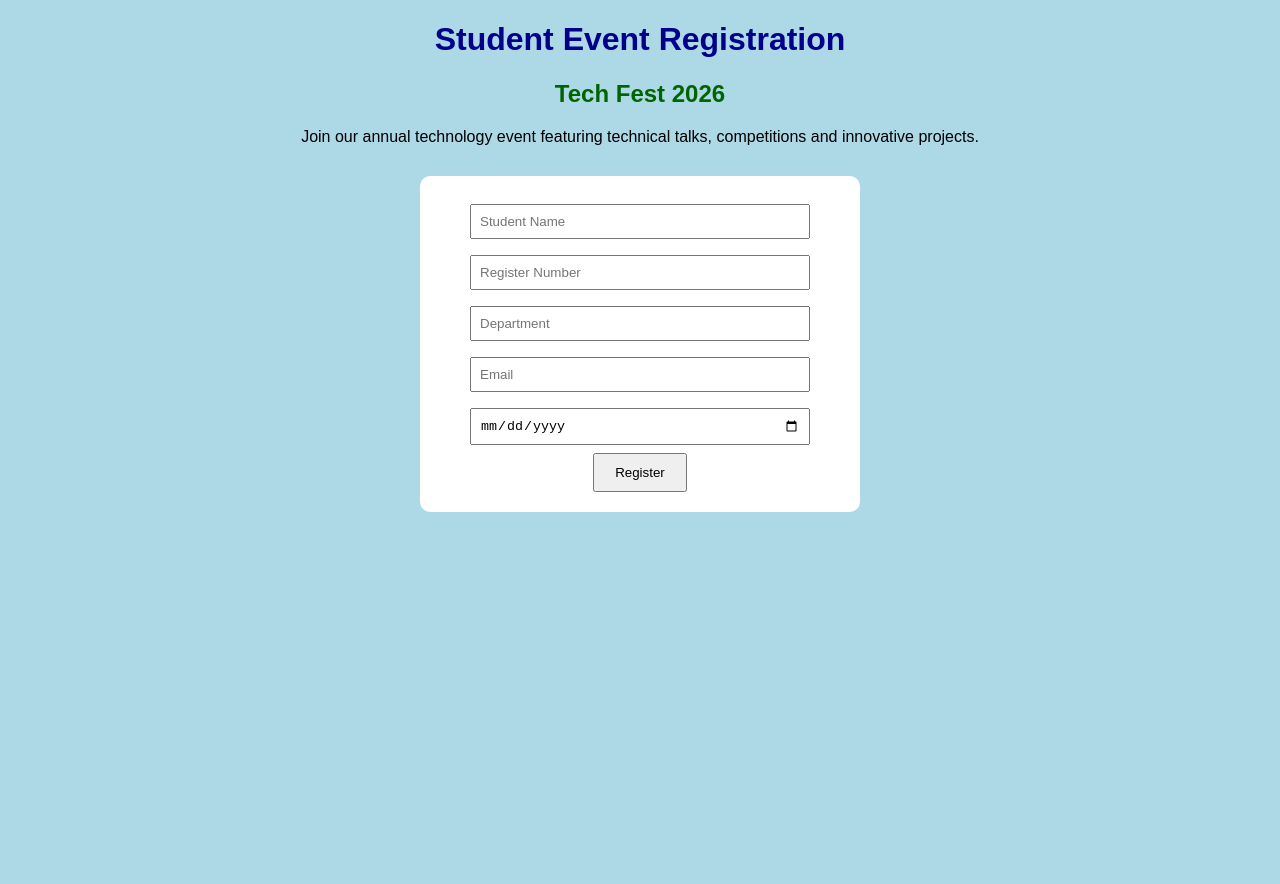
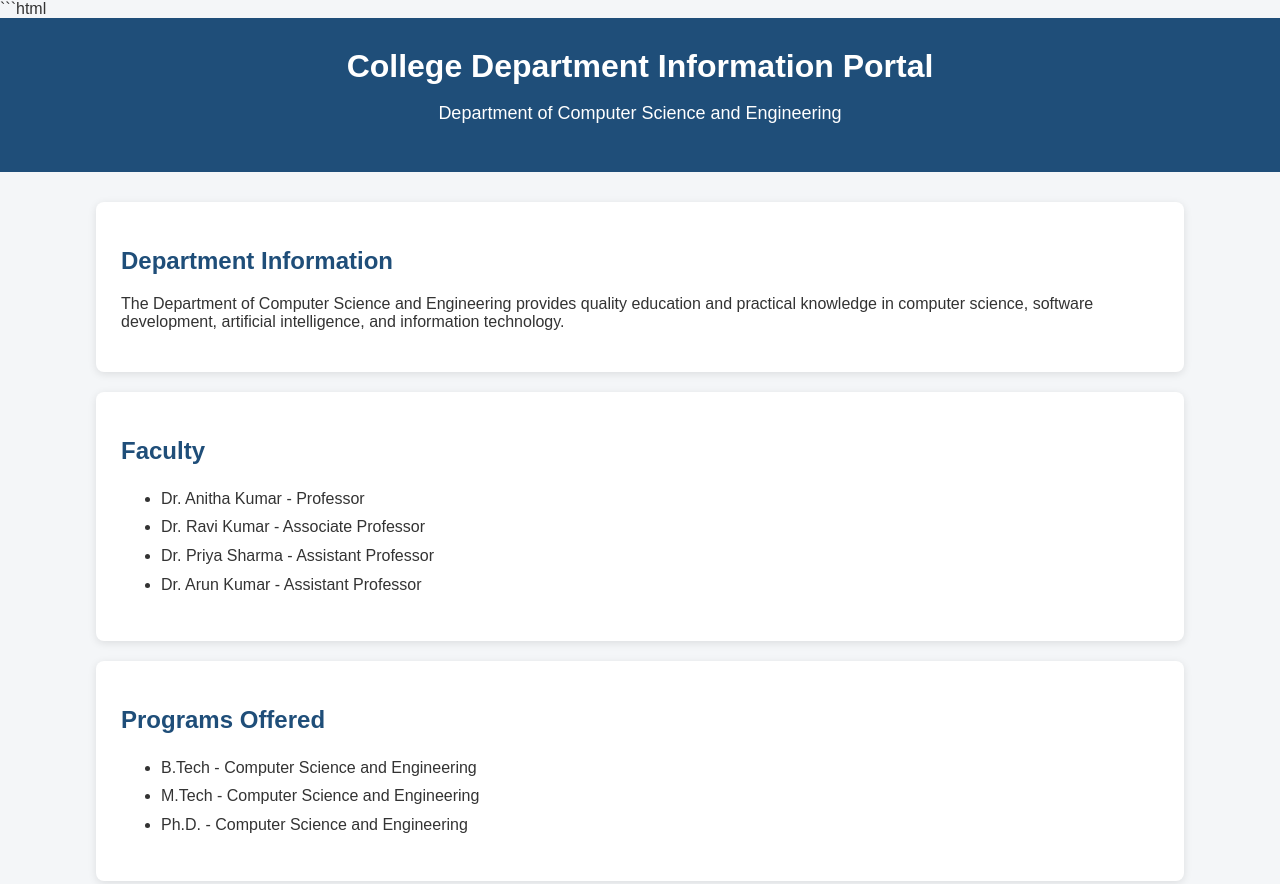
Before and after one commit to Anne7106/Docker_github, a plain HTML site: page index.html in a window 1280 px wide. Shown: the top 884 px of the page. Before the commit the page ends 800 px from the top, so only its background shows below. Drawn offline with Linux system fonts and the light colour scheme.

Commit message:
Update index.html for College Department Portal

````diff
--- a/index.html
+++ b/index.html
@@ -1,66 +1,126 @@
+```html
 <!DOCTYPE html>
-<html>
+<html lang="en">
 <head>
-    <title>Student Event Registration</title>
+    <meta charset="UTF-8">
+    <meta name="viewport" content="width=device-width, initial-scale=1.0">
+    <title>College Department Information Portal</title>
+
     <style>
         body {
-            text-align: center;
-            font-family: Arial;
-            background-color: lightblue;
+            font-family: Arial, sans-serif;
+            margin: 0;
+            background-color: #f4f6f8;
+            color: #333;
         }
 
-        h1 {
-            color: darkblue;
+        header {
+            background-color: #1f4e79;
+            color: white;
+            text-align: center;
+            padding: 30px;
         }
 
-        h2 {
-            color: darkgreen;
+        header h1 {
+            margin: 0;
         }
 
-        form {
-            background-color: white;
-            padding: 20px;
-            margin: 30px auto;
-            width: 400px;
-            border-radius: 10px;
+        header p {
+            font-size: 18px;
         }
 
-        input {
-            margin: 8px;
-            padding: 8px;
-            width: 80%;
+        .container {
+            width: 85%;
+            margin: 30px auto;
         }
 
-        button {
-            padding: 10px 20px;
+        .card {
+            background-color: white;
+            padding: 25px;
+            margin-bottom: 20px;
+            border-radius: 8px;
+            box-shadow: 0 2px 8px rgba(0, 0, 0, 0.1);
+        }
+
+        .card h2 {
+            color: #1f4e79;
+        }
+
+        ul {
+            line-height: 1.8;
+        }
+
+        footer {
+            background-color: #1f4e79;
+            color: white;
+            text-align: center;
+            padding: 15px;
+            margin-top: 30px;
         }
     </style>
 </head>
 
 <body>
 
-    <h1>Student Event Registration</h1>
+    <header>
+        <h1>College Department Information Portal</h1>
+        <p>Department of Computer Science and Engineering</p>
+    </header>
 
-    <h2>Tech Fest 2026</h2>
+    <div class="container">
 
-    <p>
-        Join our annual technology event featuring technical talks,
-        competitions and innovative projects.
-    </p>
+        <div class="card">
+            <h2>Department Information</h2>
+            <p>
+                The Department of Computer Science and Engineering provides
+                quality education and practical knowledge in computer science,
+                software development, artificial intelligence, and information technology.
+            </p>
+        </div>
 
-    <form>
-        <input type="text" placeholder="Student Name"><br>
+        <div class="card">
+            <h2>Faculty</h2>
+            <ul>
+                <li>Dr. Anitha Kumar - Professor</li>
+                <li>Dr. Ravi Kumar - Associate Professor</li>
+                <li>Dr. Priya Sharma - Assistant Professor</li>
+                <li>Dr. Arun Kumar - Assistant Professor</li>
+            </ul>
+        </div>
 
-        <input type="text" placeholder="Register Number"><br>
+        <div class="card">
+            <h2>Programs Offered</h2>
+            <ul>
+                <li>B.Tech - Computer Science and Engineering</li>
+                <li>M.Tech - Computer Science and Engineering</li>
+                <li>Ph.D. - Computer Science and Engineering</li>
+            </ul>
+        </div>
 
-        <input type="text" placeholder="Department"><br>
+        <div class="card">
+            <h2>Laboratories</h2>
+            <ul>
+                <li>Programming Laboratory</li>
+                <li>Artificial Intelligence and Machine Learning Laboratory</li>
+                <li>Database Management Laboratory</li>
+                <li>Computer Networks Laboratory</li>
+                <li>Web Technology Laboratory</li>
+            </ul>
+        </div>
 
-        <input type="email" placeholder="Email"><br>
+        <div class="card">
+            <h2>Contact Information</h2>
+            <p><strong>Email:</strong> cse@college.edu</p>
+            <p><strong>Phone:</strong> +91 98765 43210</p>
+            <p><strong>Address:</strong> College Campus, India</p>
+        </div>
 
-        <input type="date"><br>
+    </div>
 
-        <button type="submit">Register</button>
-    </form>
+    <footer>
+        <p>© 2026 College Department of Computer Science and Engineering</p>
+    </footer>
 
 </body>
 </html>
+```
````
